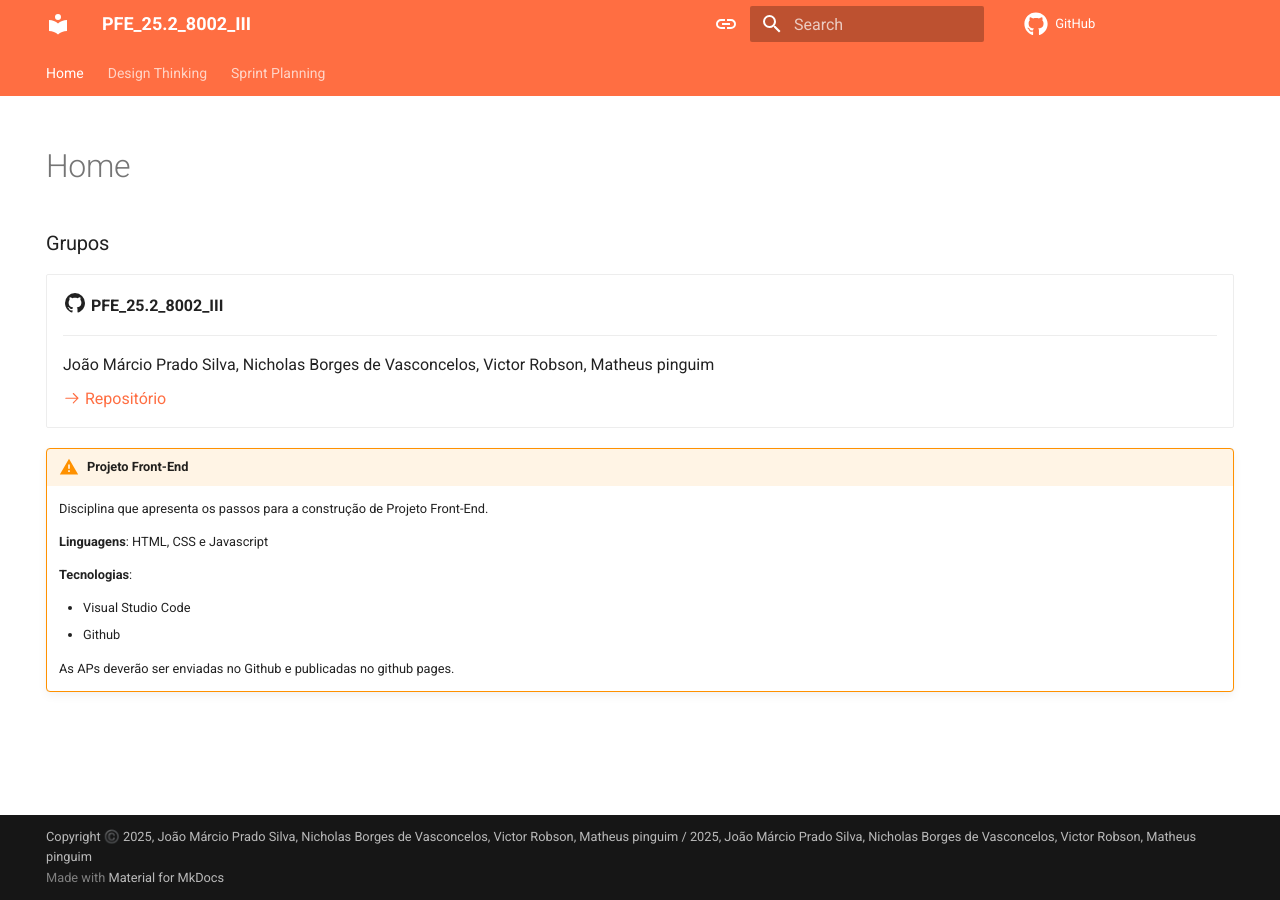
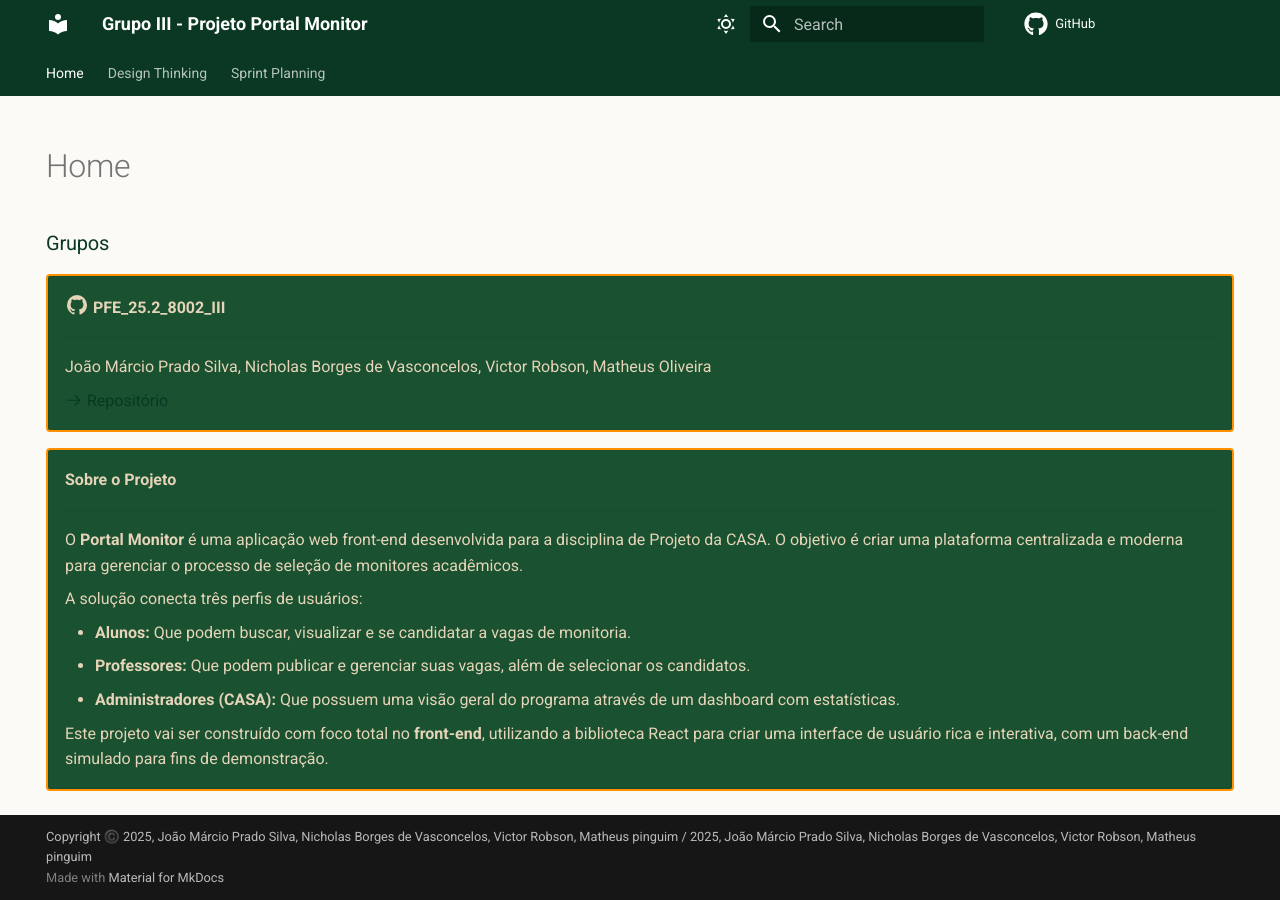
Before and after one commit to Projetos-de-Extensao/PFE_25.2_8002_III, an MkDocs documentation site: the page built from docs/index.md, in a window 1280 px wide. Built offline with MkDocs 1.6.1 and Material for MkDocs 9.7.7, drawn with Linux system fonts in a browser that asks for light colours; comment, search, counter and statistics services are not loaded.

Commit message:
Adicionado o backlog do produto ao projeto, no sprint planning sprint_layout.md. O MkDocs foi atualizado com um novo tema e uma nova página inicial.

```diff
--- a/docs/css/extra.css
+++ b/docs/css/extra.css
@@ -0,0 +1,37 @@
+/* docs/css/extra.css */
+
+/* --- Custom Light Theme --- */
+/* This applies when the "default" (light) scheme is active */
+[data-md-color-scheme="default"] {
+  --md-primary-fg-color: #0A3822; /* Dark Green: Header background */
+  --md-primary-fg-color--light: #1A5231;
+
+  --md-accent-fg-color: #C9A748; /* Mustard Yellow: Links, highlights, accents */
+
+  --md-default-fg-color: #0A3822; /* Dark Green: Main text color for readability */
+  --md-default-bg-color: #fcfaf6; /* A very light beige for the page background */
+
+  --md-code-fg-color: #B99B46; /* Antique Gold: Code text color */
+  --md-code-bg-color: #E5D4B7; /* Light Beige: Code block background */
+
+  --md-admonition-bg-color: #E5D4B7; /* Light Beige: Note/Warning box background */
+  --md-admonition-fg-color: #0A3822; /* Dark Green: Note/Warning box text */
+}
+
+/* --- Custom Dark Theme --- */
+/* This applies when the "slate" (dark) scheme is active */
+[data-md-color-scheme="slate"] {
+  --md-primary-fg-color: #1A5231; /* Sage Green: Header background */
+  --md-primary-fg-color--light: #6C7A89;
+
+  --md-accent-fg-color: #B99B46; /* Antique Gold: Links, highlights, accents */
+
+  --md-default-fg-color: #E5D4B7; /* Light Beige: Main text color */
+  --md-default-bg-color: #0d1117; /* Dark Green: Page background */
+
+  --md-code-fg-color: #E5D4B7; /* Light Beige: Code text color */
+  --md-code-bg-color: #1A5231; /* Sage Green: Code block background */
+
+  --md-admonition-bg-color: #1A5231; /* Sage Green: Note/Warning box background */
+  --md-admonition-fg-color: #E5D4B7; /* Light Beige: Note/Warning box text */
+}
--- a/docs/index.md
+++ b/docs/index.md
@@ -7,28 +7,32 @@ hide:
 
 ### Grupos
 
-<div class="grid cards" style="grid-template-columns: 1fr;" markdown>
-
+<div class="grid cards" style="background-color: #1A5231; color: #E5D4B7; border: 2px solid #ff9100; border-radius: 4px;" markdown>
 
 -   :material-github:{ .lg .right } __PFE_25.2_8002_III__
 
     ---
 
-    João Márcio Prado Silva, Nicholas Borges de Vasconcelos, Victor Robson, Matheus pinguim
+    João Márcio Prado Silva, Nicholas Borges de Vasconcelos, Victor Robson, Matheus Oliveira
 
     [:octicons-arrow-right-24: Repositório](https://github.com/Projetos-de-Extensao/PFE_25.2_8002_III)
 
 </div>
 
-!!! warning "Projeto Front-End"
+<div class="grid cards" style="background-color: #1A5231; color: #E5D4B7; border: 2px solid #ff9100; border-radius: 4px;" markdown>
 
-    Disciplina que apresenta os passos para a construção de Projeto Front-End.
+-   __Sobre o Projeto__
 
-    **Linguagens**: HTML, CSS e Javascript
+    ---
 
-    **Tecnologias**:
+    O **Portal Monitor** é uma aplicação web front-end desenvolvida para a disciplina de Projeto da CASA. O objetivo é criar uma plataforma centralizada e moderna para gerenciar o processo de seleção de monitores acadêmicos.
 
-    * Visual Studio Code
-    * Github
+    A solução conecta três perfis de usuários:
 
-    As APs deverão ser enviadas no Github e publicadas no github pages.
+    - **Alunos:** Que podem buscar, visualizar e se candidatar a vagas de monitoria.
+    - **Professores:** Que podem publicar e gerenciar suas vagas, além de selecionar os candidatos.
+    - **Administradores (CASA):** Que possuem uma visão geral do programa através de um dashboard com estatísticas.
+
+    Este projeto vai ser construído com foco total no **front-end**, utilizando a biblioteca React para criar uma interface de usuário rica e interativa, com um back-end simulado para fins de demonstração.
+
+</div>
--- a/mkdocs.yml
+++ b/mkdocs.yml
@@ -1,7 +1,7 @@
 ---
 repo_url: https://github.com/Projetos-de-Extensao/PFE_25.2_8002_III
 site_author: João Márcio Prado Silva, Nicholas Borges de Vasconcelos, Victor Robson, Matheus pinguim
-site_name: PFE_25.2_8002_III
+site_name: Grupo III - Projeto Portal Monitor
 site_url: https://projetos-de-extensao.github.io/PFE_25.2_8002_III/
 copyright: Copyright ©️ 2025, João Márcio Prado Silva, Nicholas Borges de Vasconcelos, Victor Robson, Matheus pinguim / 2025, João Márcio Prado Silva, Nicholas Borges de Vasconcelos, Victor Robson, Matheus pinguim
 docs_dir: docs
@@ -95,24 +95,21 @@ theme:
     favicon: simple/react
   name: material
   palette:
-    - media: "(prefers-color-scheme)"
+    # Palette toggle for light mode
+    - scheme: default
+      primary: green   # Base color, will be overridden by extra.css
+      accent: amber    # Base color, will be overridden by extra.css
       toggle:
-        icon: material/link
+        icon: material/weather-sunny
+        name: Switch to dark mode
+
+    # Palette toggle for dark mode
+    - scheme: slate
+      primary: green   # Base color, will be overridden by extra.css
+      accent: amber    # Base color, will be overridden by extra.css
+      toggle:
+        icon: material/weather-night
         name: Switch to light mode
-    - media: "(prefers-color-scheme: light)"
-      scheme: default
-      primary: deep orange
-      accent: amber
-      toggle:
-        icon: material/toggle-switch
-        name: Switch to dark mode
-    - media: "(prefers-color-scheme: dark)"
-      scheme: slate
-      primary: black
-      accent: indigo
-      toggle:
-        icon: material/toggle-switch-off
-        name: Switch to system preference
 
 #nav:
  # - Home: index.md
```
Also changed, not shown: docs/_Sprint Planning/sprint_layout.md (added, +162 -0 lines).
